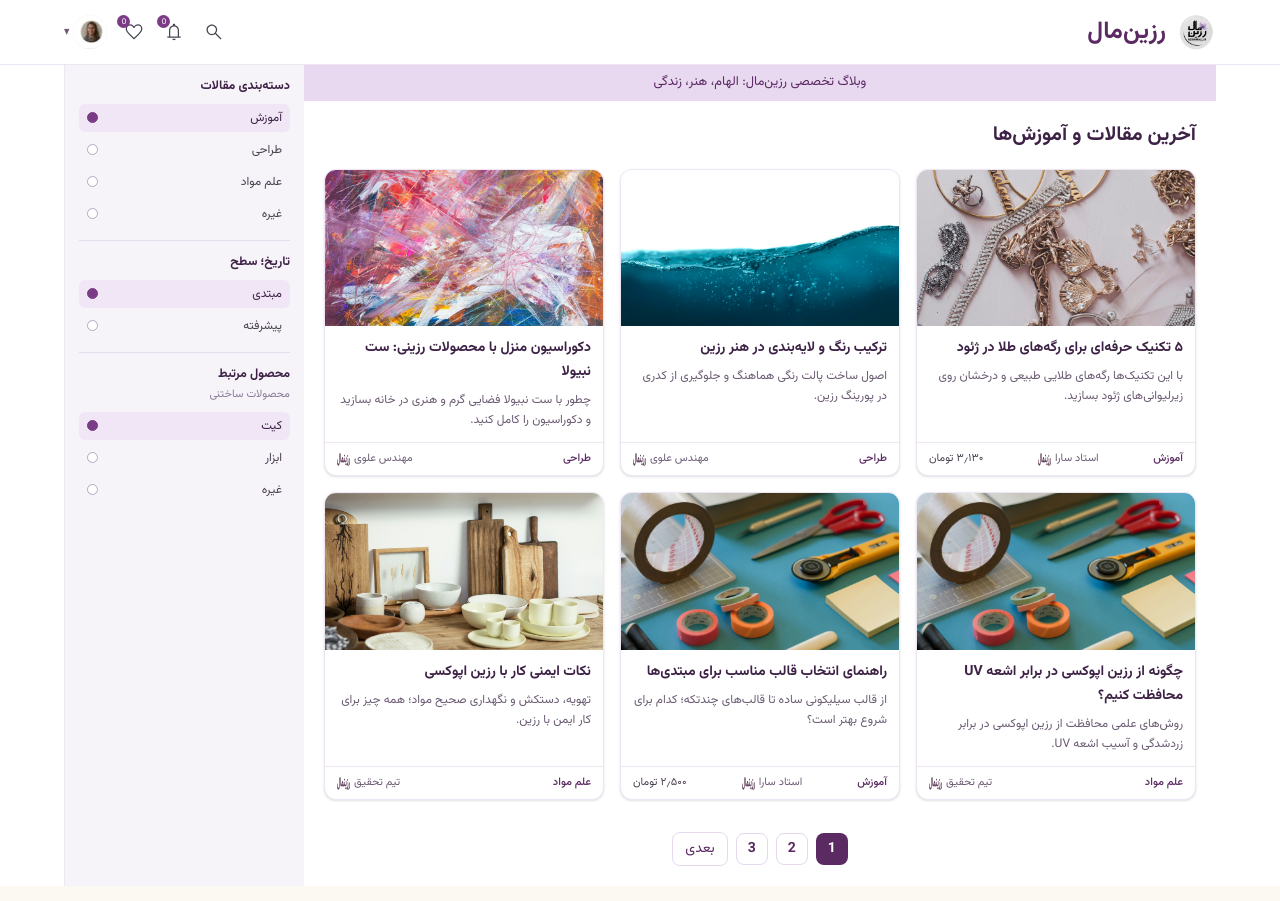
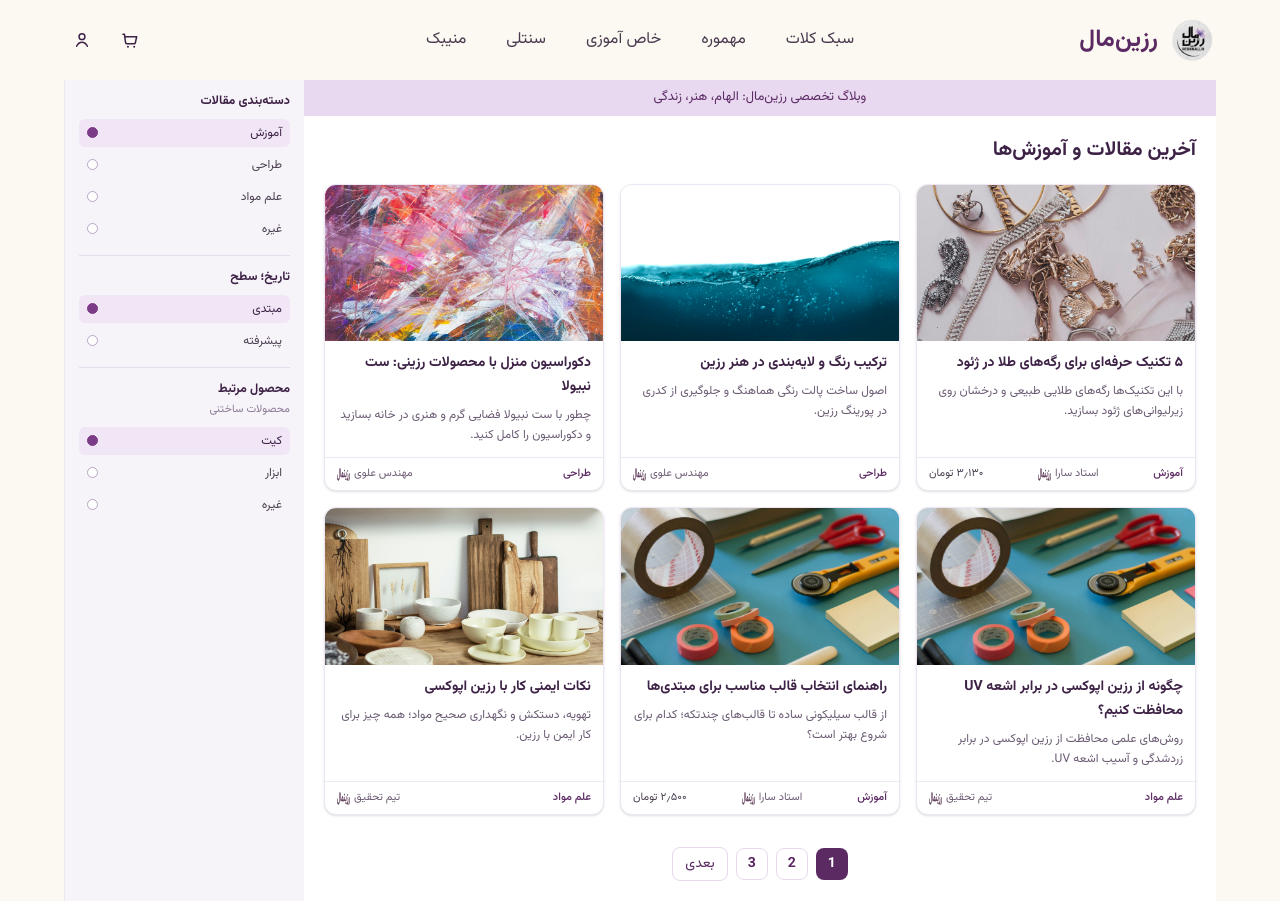
Before and after one commit to mohammadelia30/rezinmal-front, a Next.js app: page /blog in a window 1280 px wide. Built offline with nearby package versions, Linux system fonts and the light colour scheme.

Commit message:
Refactor blog and category pages to replace BlogHeader and CategoryHeader components with a unified Header component for improved consistency. Update background styles for better visual integration across pages. Remove unused BlogHeader and CategoryHeader components to streamline codebase.

```diff
--- a/src/app/blog/[id]/page.tsx
+++ b/src/app/blog/[id]/page.tsx
@@ -2,8 +2,8 @@ import type { Metadata } from "next";
 import Image from "next/image";
 import Link from "next/link";
 import { notFound } from "next/navigation";
-import { BlogHeader } from "@/components/blog/BlogHeader";
 import { Container } from "@/components/Container";
+import { Header } from "@/components/Header";
 import { blogPosts } from "@/data/blog";
 
 type BlogDetailProps = {
@@ -32,8 +32,8 @@ export default async function BlogDetailPage({ params }: BlogDetailProps) {
   if (!post) notFound();
 
   return (
-    <div className="flex min-h-dvh w-full flex-col bg-white">
-      <BlogHeader />
+    <div className="flex min-h-dvh w-full flex-col bg-[#f6f1e7] md:bg-background">
+      <Header />
       <main className="flex-1 py-8 sm:py-12">
         <Container className="max-w-3xl">
           <Link
--- a/src/app/blog/page.tsx
+++ b/src/app/blog/page.tsx
@@ -1,6 +1,6 @@
 import type { Metadata } from "next";
-import { BlogHeader } from "@/components/blog/BlogHeader";
 import { BlogPageContent } from "@/components/blog/BlogPageContent";
+import { Header } from "@/components/Header";
 
 export const metadata: Metadata = {
   title: "بلاگ | رزین‌مال",
@@ -10,8 +10,8 @@ export const metadata: Metadata = {
 
 export default function BlogPage() {
   return (
-    <div className="flex min-h-dvh w-full flex-col bg-white">
-      <BlogHeader />
+    <div className="flex min-h-dvh w-full flex-col bg-[#f6f1e7] md:bg-background">
+      <Header />
       <main className="flex-1">
         <BlogPageContent />
       </main>
--- a/src/app/categories/page.tsx
+++ b/src/app/categories/page.tsx
@@ -1,6 +1,6 @@
 import type { Metadata } from "next";
-import { CategoryHeader } from "@/components/category/CategoryHeader";
 import { CategoryPageContent } from "@/components/category/CategoryPageContent";
+import { Header } from "@/components/Header";
 
 export const metadata: Metadata = {
   title: "دسته‌بندی‌ها | رزینمال",
@@ -9,8 +9,8 @@ export const metadata: Metadata = {
 
 export default function CategoriesPage() {
   return (
-    <div className="flex min-h-dvh w-full flex-col bg-white">
-      <CategoryHeader />
+    <div className="flex min-h-dvh w-full flex-col bg-[#f6f1e7] md:bg-background">
+      <Header />
       <main className="flex-1 bg-[#f4f0f6]">
         <CategoryPageContent />
       </main>
--- a/src/components/blog/BlogHeader.tsx
+++ /dev/null
@@ -1,135 +0,0 @@
-import Image from "next/image";
-import Link from "next/link";
-import { BrandLogo } from "@/components/BrandLogo";
-import { Container } from "@/components/Container";
-
-export function BlogHeader() {
-  return (
-    <header className="border-b border-[#efe6f4] bg-white">
-      {/* Mobile — Figma 33:8 */}
-      <div
-        className="flex h-[58px] items-center justify-between px-3.5 lg:hidden"
-        dir="ltr"
-      >
-        <div className="flex items-center gap-2.5">
-          <button
-            type="button"
-            aria-label="پروفایل کاربر"
-            className="relative size-8 overflow-hidden rounded-full bg-brand-mist"
-          >
-            <Image
-              src="/images/figma/avatar-user.png"
-              alt="کاربر"
-              fill
-              sizes="32px"
-              className="object-cover"
-            />
-          </button>
-
-          <button type="button" aria-label="جستجو" className="size-5">
-            <Image
-              src="/images/figma/icon-search-blog-m.svg"
-              alt=""
-              width={20}
-              height={20}
-              className="size-5"
-            />
-          </button>
-
-          <button type="button" aria-label="سبد خرید" className="relative size-5">
-            <Image
-              src="/images/figma/icon-cart-blog-m.svg"
-              alt=""
-              width={20}
-              height={20}
-              className="size-5"
-            />
-            <span className="absolute -end-1.5 -top-1.5 flex size-[15px] items-center justify-center rounded-full bg-[#d32f2f] text-[9px] text-white">
-              ۲
-            </span>
-          </button>
-        </div>
-
-        <Link
-          href="/"
-          className="text-xl font-bold text-[#6d1f63]"
-          dir="rtl"
-        >
-          رزینمال
-        </Link>
-      </div>
-
-      {/* Desktop */}
-      <Container className="hidden h-16 items-center justify-between lg:flex">
-        <BrandLogo
-          size={40}
-          imageClassName="h-10 w-10 rounded-full object-cover"
-          textClassName="text-2xl font-bold text-brand"
-        />
-
-        <div className="flex items-center gap-3.5">
-          <button type="button" aria-label="جستجو" className="size-[26px]">
-            <Image
-              src="/images/figma/icon-search.svg"
-              alt=""
-              width={20}
-              height={20}
-              className="mx-auto size-5"
-            />
-          </button>
-
-          <button
-            type="button"
-            aria-label="اعلان‌ها"
-            className="relative size-[26px]"
-          >
-            <Image
-              src="/images/figma/icon-bell-blog.svg"
-              alt=""
-              width={20}
-              height={20}
-              className="mx-auto size-5"
-            />
-            <span className="absolute -top-1 -end-1 flex size-[13px] items-center justify-center rounded-full bg-[#7b3b86] text-[8px] text-white">
-              0
-            </span>
-          </button>
-
-          <button
-            type="button"
-            aria-label="علاقه‌مندی‌ها"
-            className="relative size-[26px]"
-          >
-            <Image
-              src="/images/figma/icon-heart-blog.svg"
-              alt=""
-              width={20}
-              height={20}
-              className="mx-auto size-5"
-            />
-            <span className="absolute -top-1 -end-1 flex size-[13px] items-center justify-center rounded-full bg-[#7b3b86] text-[8px] text-white">
-              0
-            </span>
-          </button>
-
-          <button
-            type="button"
-            aria-label="پروفایل کاربر"
-            className="flex items-center gap-1"
-          >
-            <span className="relative size-[34px] overflow-hidden rounded-full bg-brand-mist">
-              <Image
-                src="/images/figma/avatar-user.png"
-                alt="کاربر"
-                fill
-                sizes="34px"
-                className="object-cover"
-              />
-            </span>
-            <span className="text-xs text-[#6b5b73]">▾</span>
-          </button>
-        </div>
-      </Container>
-    </header>
-  );
-}
--- a/src/components/category/CategoryHeader.tsx
+++ /dev/null
@@ -1,71 +0,0 @@
-import Image from "next/image";
-import { BrandLogo } from "@/components/BrandLogo";
-import { Container } from "@/components/Container";
-
-export function CategoryHeader() {
-  return (
-    <header className="border-b border-[#efe6f4] bg-white">
-      <Container className="flex h-16 items-center justify-between sm:h-[64px]">
-        <BrandLogo
-          size={40}
-          imageClassName="h-9 w-9 rounded-full object-cover sm:h-10 sm:w-10"
-          textClassName="text-xl font-bold text-brand sm:text-[26px]"
-        />
-
-        <div className="flex items-center gap-2 sm:gap-3.5">
-          <button
-            type="button"
-            aria-label="اعلان‌ها"
-            className="relative size-[26px]"
-          >
-            <span className="relative mx-auto block size-[22px]">
-              <Image
-                src="/images/figma/icon-bell.svg"
-                alt=""
-                width={22}
-                height={22}
-                className="size-[22px]"
-              />
-            </span>
-            <span className="absolute -top-1 -end-1 flex size-[13px] items-center justify-center rounded-full bg-[#7b3b86] text-[8px] text-white">
-              ۵
-            </span>
-          </button>
-
-          <button
-            type="button"
-            aria-label="علاقه‌مندی‌ها"
-            className="relative size-[26px]"
-          >
-            <span className="relative mx-auto block size-[22px]">
-              <Image
-                src="/images/figma/icon-heart.svg"
-                alt=""
-                width={22}
-                height={22}
-                className="size-[22px]"
-              />
-            </span>
-            <span className="absolute -top-1 -end-1 flex size-[13px] items-center justify-center rounded-full bg-[#7b3b86] text-[8px] text-white">
-              ۳
-            </span>
-          </button>
-
-          <button
-            type="button"
-            aria-label="پروفایل کاربر"
-            className="relative size-9 overflow-hidden rounded-full bg-brand-mist sm:size-[34px]"
-          >
-            <Image
-              src="/images/figma/avatar-user.png"
-              alt="کاربر"
-              fill
-              sizes="34px"
-              className="object-cover"
-            />
-          </button>
-        </div>
-      </Container>
-    </header>
-  );
-}
```
